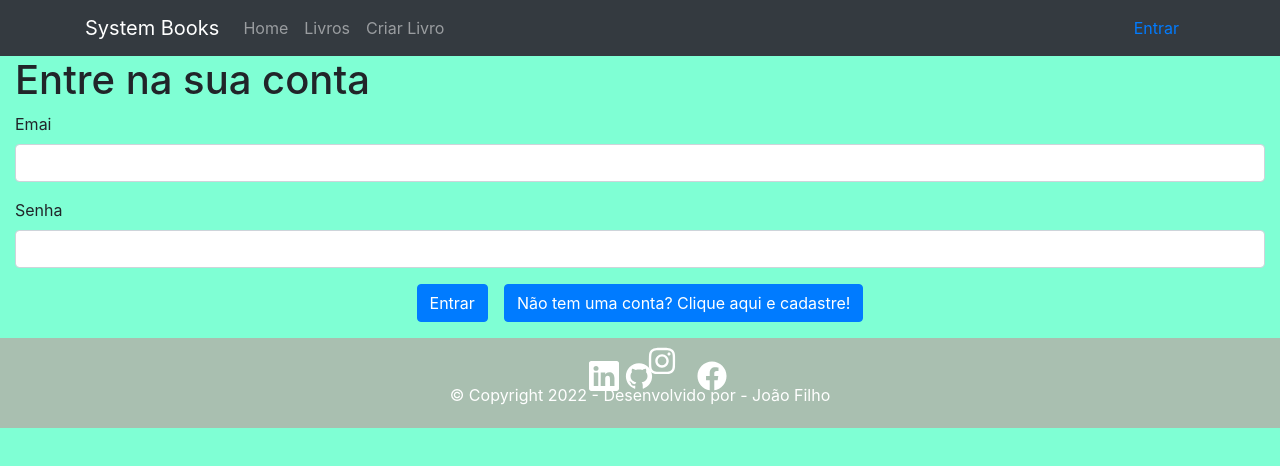
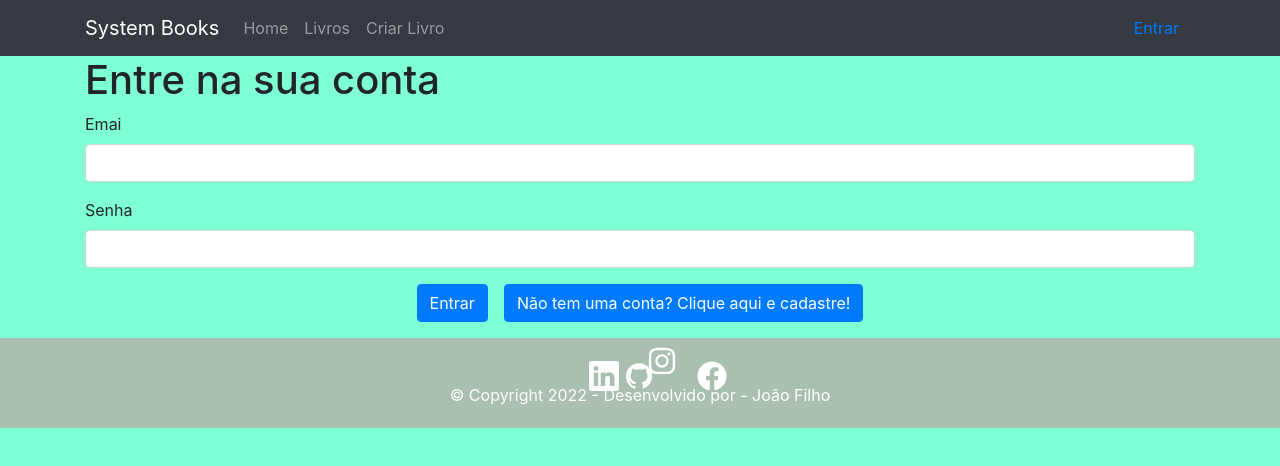
Before and after one commit to ironhack-sao-wdft/react-ironplate, a React (Create React App) app: page /login in a window 1280 px wide. Shown: the top 466 px of the page. Built offline with nearby package versions, Linux system fonts and the light colour scheme.

Commit message:
pagina principal

```diff
--- a/src/components/App.js
+++ b/src/components/App.js
@@ -20,8 +20,7 @@ function App() {
   return (
     <div className="pagina-principal">
       <AuthContextComponent>
-        <div className="">
-          <Navbar />
+           <Navbar />
           <div className="container-fluid">
             <Routes>
               <Route
@@ -52,7 +51,6 @@ function App() {
             </Routes>
           </div>
           <Rodape />
-        </div>
       </AuthContextComponent>
     </div>
   );
--- a/src/pages/auth/Login.js
+++ b/src/pages/auth/Login.js
@@ -44,7 +44,7 @@ function Login(props) {
   }
 
   return (
-    <div className="">
+    <div className="container">
       <form onSubmit={handleSubmit}>
         <h1>Entre na sua conta</h1>
 
```
